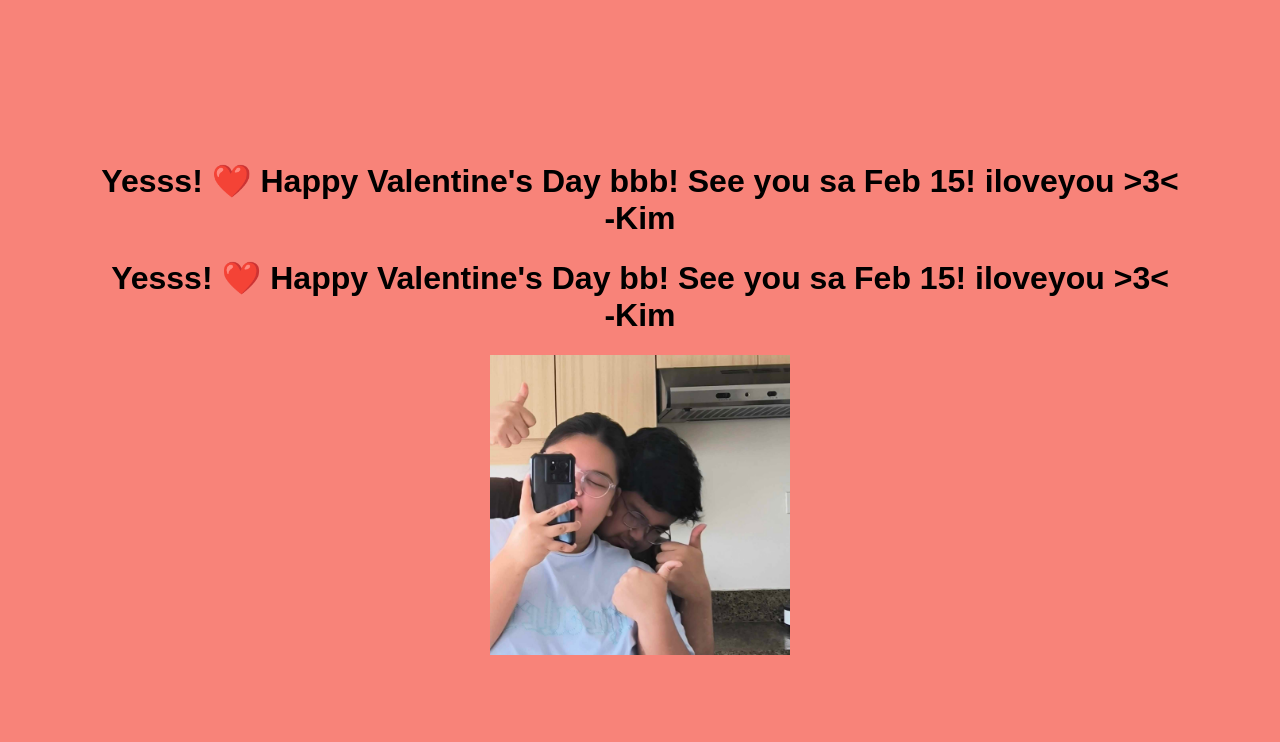
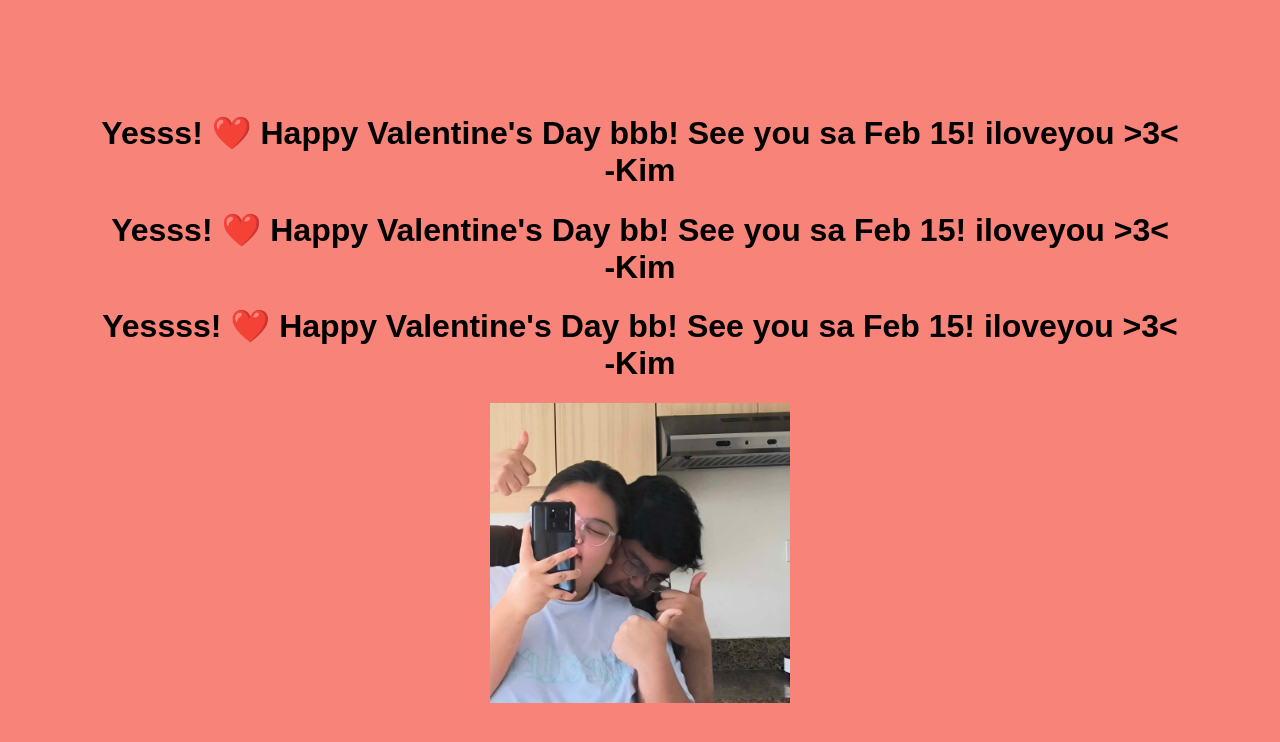
Before and after one commit to mrkkmbls/valentines, a plain HTML site: page index.html in a window 1280 px wide. Both pictures are taken after a click on the button "Yes". Drawn offline with Linux system fonts and the light colour scheme.

Commit message:
Update index.html

```diff
--- a/index.html
+++ b/index.html
@@ -68,6 +68,7 @@
     <div class="container hidden" id="loveMessage">
         <h1>Yesss! ❤️ Happy Valentine's Day bbb! See you sa Feb 15! iloveyou >3< <br> -Kim </h1>
         <h1>Yesss! ❤️ Happy Valentine's Day bb! See you sa Feb 15! iloveyou >3< <br> -Kim </h1>
+        <h1>Yessss! ❤️ Happy Valentine's Day bb! See you sa Feb 15! iloveyou >3< <br> -Kim </h1>
         <img src="bb.jpg" alt="Happy Valentine" style="width: 80%; max-width: 300px;">
     </div>
 
```
